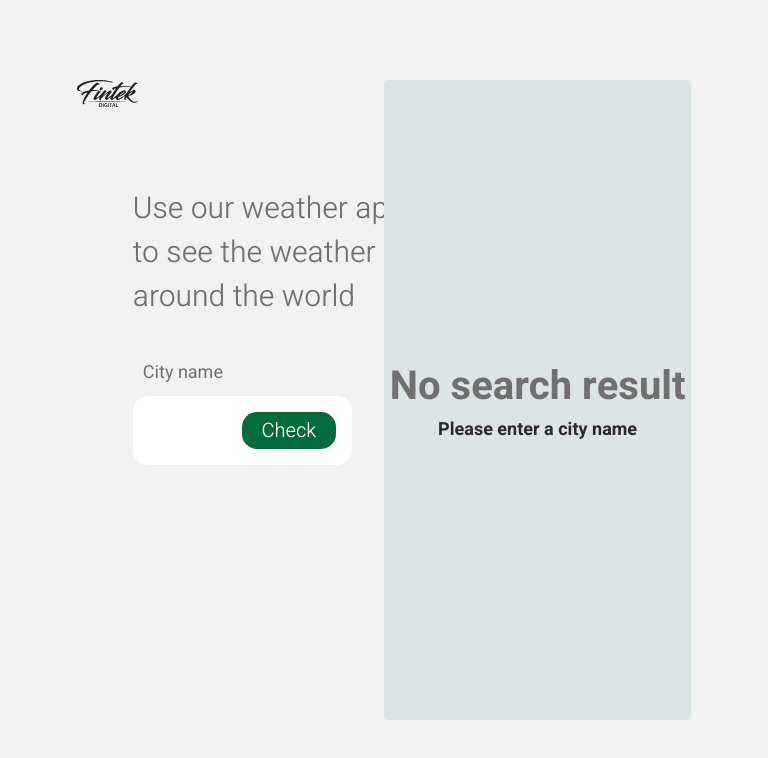
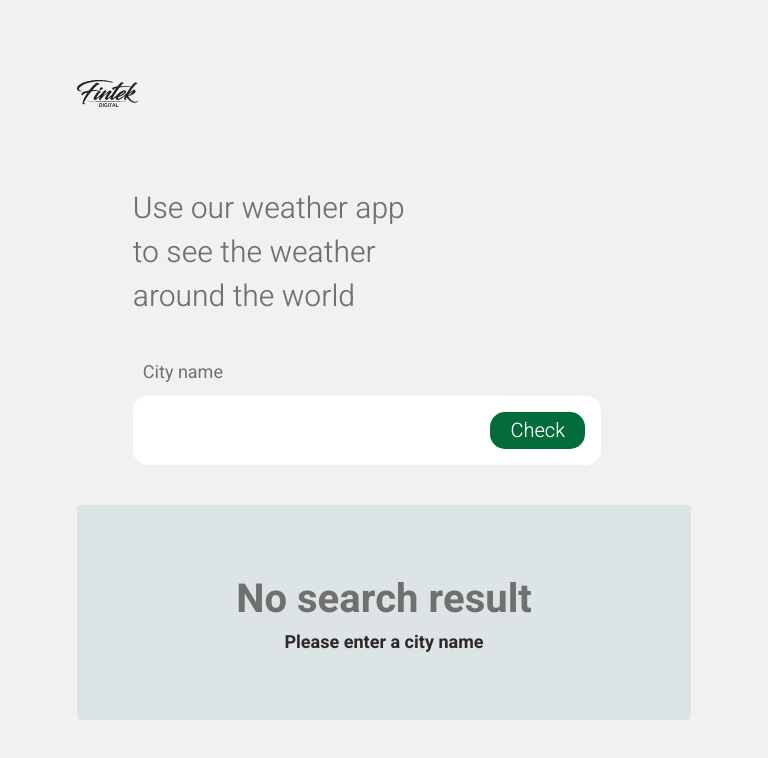
Before and after one commit to yizak223/fintekTask, a React (Vite) app in the folder client/: page / in a window 768 px wide. Shown: the top 758 px of the page. Built offline with nearby package versions, Linux system fonts and the light colour scheme.

Commit message:
responsive for tablet

```diff
--- a/client/src/app.module.css
+++ b/client/src/app.module.css
@@ -6,3 +6,9 @@
     align-items: center;
     background-color: #F1F1F1;
 }
+
+@media screen and (min-width: 768px) and (max-width: 1024px) {
+
+}
+
+@media screen and (max-width: 767px) {}
--- a/client/src/components/WeatherInfo/WeatherInfo.module.css
+++ b/client/src/components/WeatherInfo/WeatherInfo.module.css
@@ -83,3 +83,10 @@
     color: var(--text-highlight);
     font-weight: 600;
 }
+
+@media screen and (min-width: 768px) and (max-width: 1024px) {
+    .container{
+        width: 40%;
+    }
+}
+@media screen and (max-width: 767px) {}
--- a/client/src/components/WeatherReq/wehatherReq.module.css
+++ b/client/src/components/WeatherReq/wehatherReq.module.css
@@ -86,3 +86,11 @@
     border-radius: 15px;
     cursor: pointer;
 }
+
+@media screen and (max-width: 1024px) {
+    .container {
+        width: 100%;
+    }
+}
+
+@media screen and (max-width: 767px) {}
--- a/client/src/components/WeatherRes/WeatherRes.module.css
+++ b/client/src/components/WeatherRes/WeatherRes.module.css
@@ -16,3 +16,10 @@
     font-size: 18px;
     color: #2e2a2a;
 }
+@media screen and (min-width: 768px) and (max-width: 1024px) {
+    .container{
+        width: 100%;
+        height: 70vh;
+    }
+}
+@media screen and (max-width: 767px) {}
--- a/client/src/pages/Home/home.module.css
+++ b/client/src/pages/Home/home.module.css
@@ -4,3 +4,15 @@
     display: flex;
     justify-content: space-between;
 }
+
+@media screen and  (max-width: 1024px) {
+    .container {
+        flex-direction: column;
+        align-items: center;
+        gap: 5vh;
+    }
+}
+
+@media screen and (max-width: 767px) {
+
+}
```
